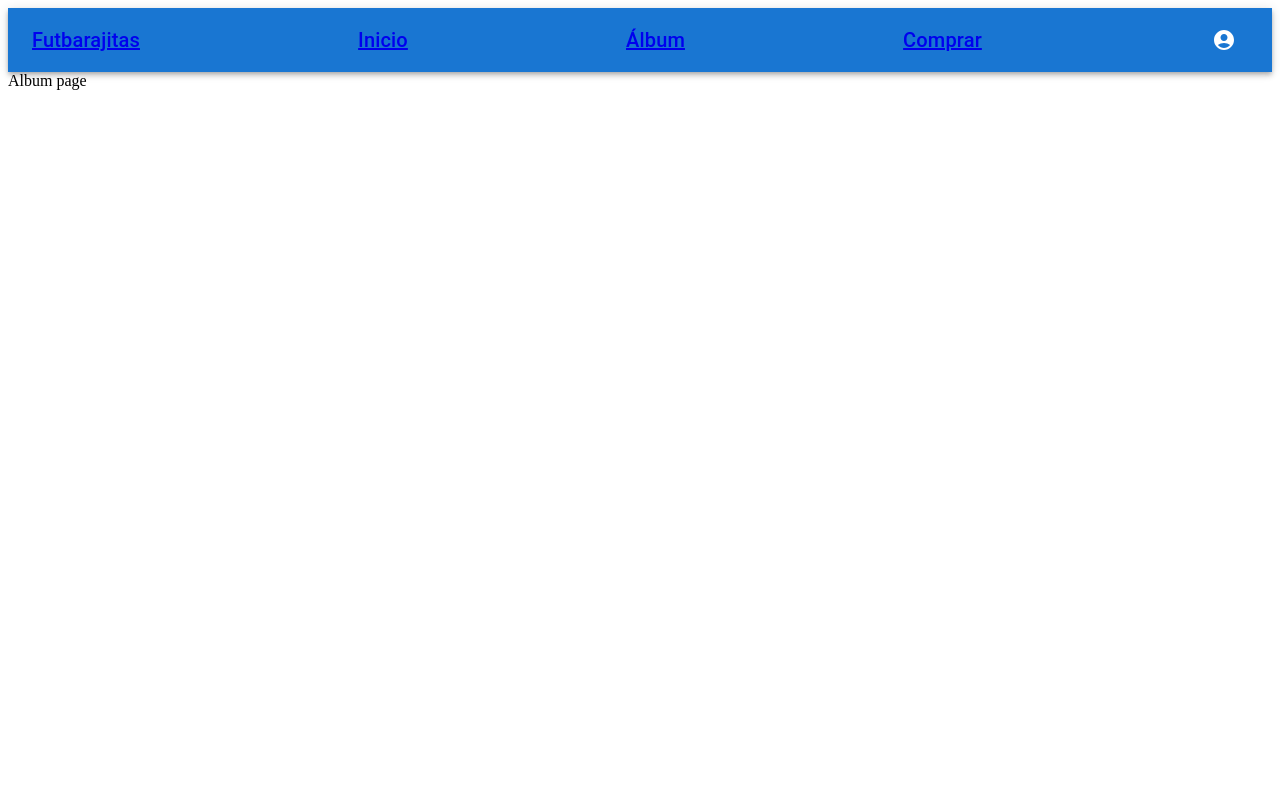
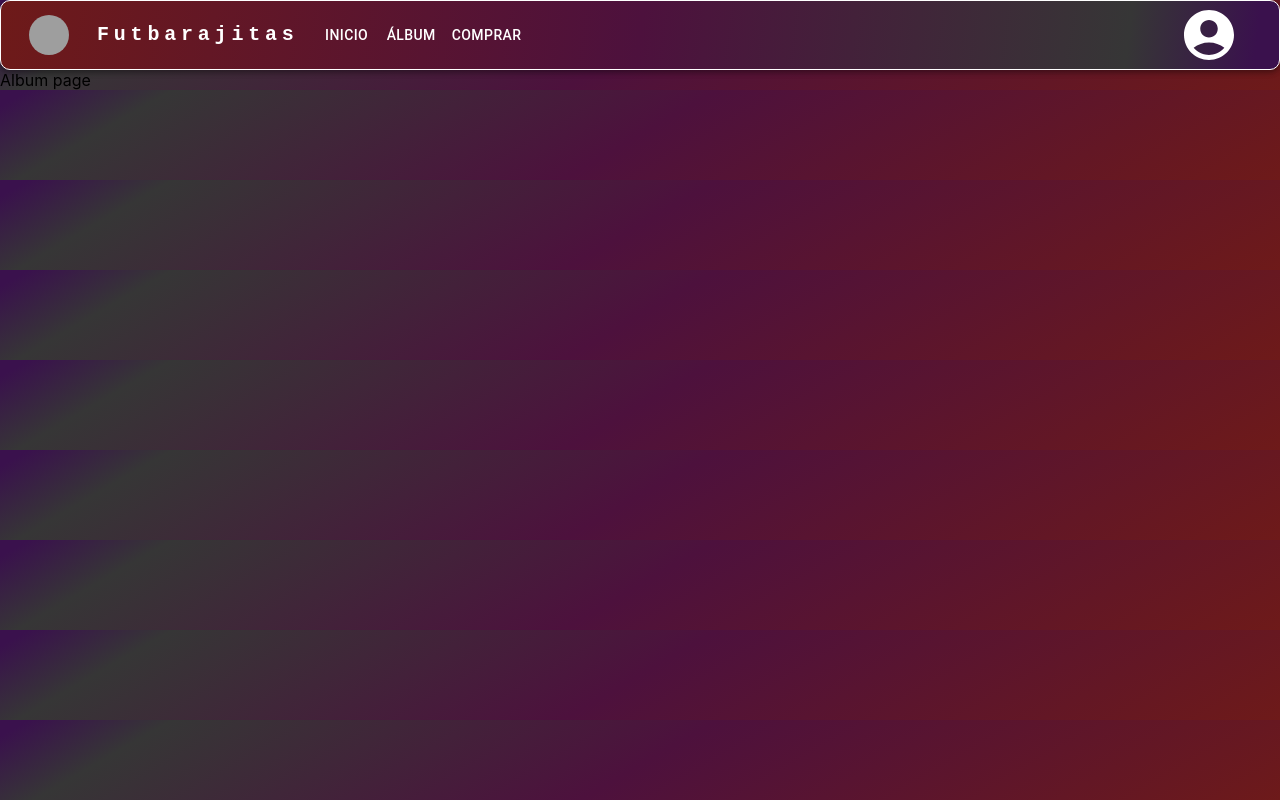
Before and after one commit to anassantosc/CI5644-grupo-azul, a Next.js app in the folder frontend/: page /Album in a window 1280 px wide. Built offline with nearby package versions, Linux system fonts and the light colour scheme; grey boxes are pictures that could not be loaded.

Commit message:
design changes and card, layout comp

```diff
--- /dev/null
+++ b/frontend/src/general/url.js
@@ -0,0 +1,3 @@
+const HOME = "/"
+const BUY = "/Store"
+const ALBUM = "/Album"
--- a/frontend/src/layout/Layout.js
+++ b/frontend/src/layout/Layout.js
@@ -4,38 +4,158 @@ import AppBar from '@mui/material/AppBar';
 import IconButton from '@mui/material/IconButton';
 import Toolbar from '@mui/material/Toolbar';
 import Typography from '@mui/material/Typography';
-import Link from 'next/link';
+import Box from '@mui/material/Box';
+import Button from '@mui/material/Button';
+import Tooltip from '@mui/material/Tooltip';
+import MenuItem from '@mui/material/MenuItem';
+
+import Avatar from '@mui/material/Avatar';
+import Menu from '@mui/material/Menu';
+import MenuIcon from '@mui/icons-material/Menu';
+
+const pages = ['Inicio', 'Álbum', 'Comprar'];
+const settings = ['Perfil', 'Mi Álbum', 'Salir'];
+
+import { useRouter } from 'next/navigation';
+
+import HOME from '../general/url'
+
+export default function Layout() {
+  const [anchorElNav, setAnchorElNav] = React.useState(null);
+  const [anchorElUser, setAnchorElUser] = React.useState(null);
+  const router = useRouter()
+
+  const handleClick = (key) => {
+    if (key == "Inicio"){
+      router.push('/', { scroll: false })
+    }
+    if (key == "Álbum"){
+      router.push('/Album', { scroll: false })
+    }
+    if (key == "Comprar"){
+      router.push('/Store', { scroll: false })
+    }
+
+    /*
+    pages.map((page)=>{
+      if (page == key){
+        router.push(HOME, { scroll: false })
+      }
+    })*/
+  };
+  const handleClickMenu = (key) => {
+    router.push('/dashboard', { scroll: false })
+    console.log(key)
+  };
+  const handleOpenUserMenu = (event) => {
+    setAnchorElUser(event.currentTarget);
+  };
+  const handleCloseUserMenu = () => {
+    setAnchorElUser(null);
+  };
+  const handleMainPage = () => {
+    console.log("main")
+    router.push('/', { scroll: false })
+  };
+  //backgroundColor: { xs: 'black', sm: '#3A114D' }, sx
+  return (
+      <AppBar position="sticky"
+      style={{
+        background: "rgb(110, 25, 66)",
+        background: "linear-gradient(277deg, rgb(58, 17, 77) 2%, rgb(54, 54, 54) 12%, rgb(77, 17, 61) 50%, rgb(110, 26, 25) 100%)"
+      }}
+      sx={{
+          borderRadius: '10px',
+          border: '1px solid white',
+          top : 0,
+          height: 70,
+          width: { xs: '100%', sm: '100%' }
+        }}>
+        <Toolbar disableGutters>
+          <Box sx={{ flexGrow: 0, marginLeft : 2, marginRight : 2}}>
+            <Button
+                onClick={handleMainPage}
+              >
+              <Avatar alt="Futbarajitas" src="/static/images/avatar/2.jpg" />
+            </Button>
+          </Box>
+
+          <Typography
+            variant="h6"
+            noWrap
+            component="a"
+            href="/"
+            sx={{
+              mr: 2,
+              display: { xs: 'none', md: 'flex' },
+              fontFamily: 'monospace',
+              fontWeight: 700,
+              letterSpacing: '.3rem',
+              color: 'inherit',
+              textDecoration: 'none',
+            }}
+          >
+            Futbarajitas
+          </Typography>
+
+          <Box sx={{ flexGrow: 1, display: { xs: 'none', md: 'flex' } }}>
+            {pages.map((page) => (
+              <Button
+                key={page}
+                onClick={() => handleClick(page)}
+                sx={{ my: 2, color: 'white', display: 'block' }}
+              >
+                {page}
+              </Button>
+            ))}
+          </Box>
 
 
+          <Box sx={{ flexGrow: 0, marginRight : 5}}>
+            <Tooltip title="Menú">
 
-export default function Layout() {
-  return (
-      <AppBar position="sticky" style={{minWidth: 1000}}>
-        <Toolbar>
-          <Typography variant="h6" component="div" sx={{ flexGrow: 1 }}>
-            <Link href="/" color="primary">Futbarajitas</Link>
-          </Typography>
-
-          <Typography variant="h6" component="div" sx={{ flexGrow: 1 }}>
-            <Link href="/dashboard">Inicio</Link>
-          </Typography>
-          <Typography variant="h6" component="div" sx={{ flexGrow: 1 }}>
-            <Link href="/album">Álbum</Link>
-          </Typography>
-          <Typography variant="h6" component="div" sx={{ flexGrow: 1 }}>
-            <Link href="/store">Comprar</Link>
-          </Typography>
-
-          <IconButton
-                size="large"
+              <IconButton
+                size = "large"
                 aria-label="account of current user"
                 aria-controls="menu-appbar"
                 aria-haspopup="true"
                 color="inherit"
+                onClick={handleOpenUserMenu}
+                sx={{ p: 0 }}
               >
-              <AccountCircle />
-          </IconButton>
+              <AccountCircle sx = {{fontSize : 60}}/>
+              </IconButton>
+
+            </Tooltip>
+            <Menu
+              sx={{ mt: '45px' , marginLeft : 5, marginTop : 8}}
+              id="menu-appbar"
+              anchorEl={anchorElUser}
+              anchorOrigin={{
+                vertical: 'top',
+                horizontal: 'right',
+              }}
+              keepMounted
+              transformOrigin={{
+                vertical: 'top',
+                horizontal: 'right',
+              }}
+              open={Boolean(anchorElUser)}
+              onClose={handleCloseUserMenu}
+            >
+              {settings.map((setting) => (
+                <MenuItem key={setting} onClick={() => handleClickMenu(setting)}>
+                  <Typography textAlign="center">{setting}</Typography>
+                </MenuItem>
+              ))}
+            </Menu>
+          </Box>
         </Toolbar>
       </AppBar>
     );
 }
+
+
+// <IconButton onClick={handleOpenUserMenu} sx={{ p: 0 }}>
+              //  <Avatar src="/static/images/avatar/2.jpg" />
+              // </IconButton>
--- /dev/null
+++ b/frontend/src/pages/_app.js
@@ -0,0 +1,9 @@
+// _app.js
+
+import './global.css'
+
+export default function MyApp({ Component, pageProps }) {
+	return (<>
+		  <Component {...pageProps} />
+		</>);
+}
--- /dev/null
+++ b/frontend/src/pages/global.css
@@ -0,0 +1,34 @@
+html,
+body {
+  padding: 0;
+  margin: 0;
+  font-family:
+    Inter,
+    -apple-system,
+    BlinkMacSystemFont,
+    Segoe UI,
+    Roboto,
+    Oxygen,
+    Ubuntu,
+    Cantarell,
+    Fira Sans,
+    Droid Sans,
+    Helvetica Neue,
+    sans-serif;
+  background: rgb(110, 25, 66);
+  background: linear-gradient(150deg, rgb(58, 17, 77) 2%, rgb(54, 54, 54) 12%, rgb(77, 17, 61) 50%, rgb(110, 26, 25) 100%)
+}
+
+a {
+  color: inherit;
+  text-decoration: none;
+}
+
+* {
+  box-sizing: border-box;
+}
+
+img {
+  max-width: 100%;
+  height: auto;
+}
```
Also changed, not shown: frontend/package.json (+7 -0 lines), frontend/src/layout/Card.js (added, +62 -0 lines), frontend/src/layout/GridCustom.js (added, +12 -0 lines), frontend/src/pages/index.js (+41 -1 lines), 1 other file (tests, documents, lock files or other folders).
